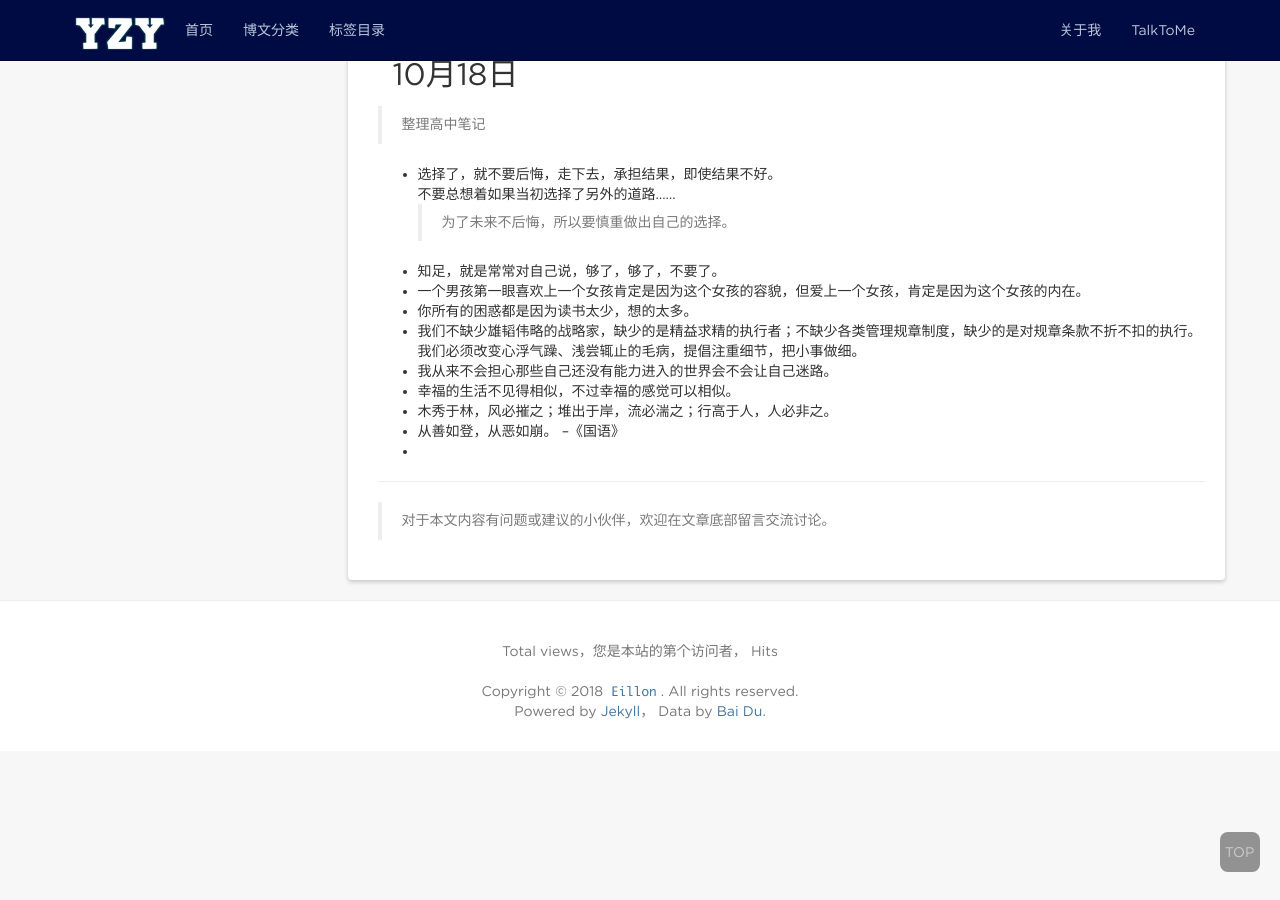
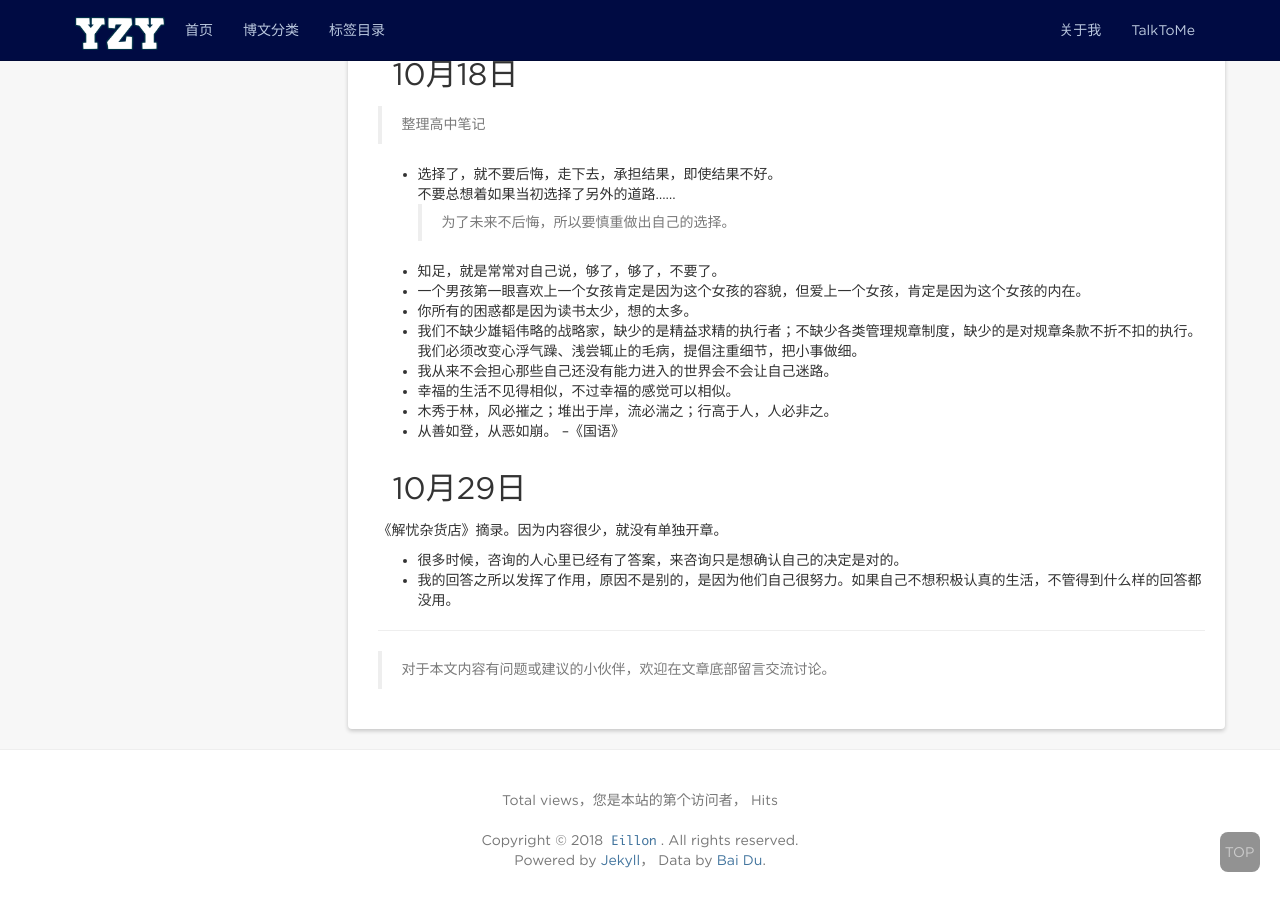
Before and after one commit to eillon/eillon.github.io, a Jekyll site: the page built from _posts/2018-09-17-摘录三.md, in a window 1280 px wide and 900 px high, scrolled down 1223 px. Built offline with Jekyll 4.4.1, drawn with Linux system fonts in a browser that asks for light colours; nearby versions of some CDN libraries; comment, search, counter and statistics services are not loaded.

Commit message:
add posts

```diff
--- a/_posts/2018-09-17-摘录三.md
+++ b/_posts/2018-09-17-摘录三.md
@@ -53,4 +53,9 @@ tags: [摘录, 持续更新]
 * 幸福的生活不见得相似，不过幸福的感觉可以相似。
 * 木秀于林，风必摧之；堆出于岸，流必湍之；行高于人，人必非之。
 * 从善如登，从恶如崩。  --《国语》
-*
+
+## 10月29日
+《解忧杂货店》摘录。因为内容很少，就没有单独开章。
+
+* 很多时候，咨询的人心里已经有了答案，来咨询只是想确认自己的决定是对的。
+* 我的回答之所以发挥了作用，原因不是别的，是因为他们自己很努力。如果自己不想积极认真的生活，不管得到什么样的回答都没用。
```
